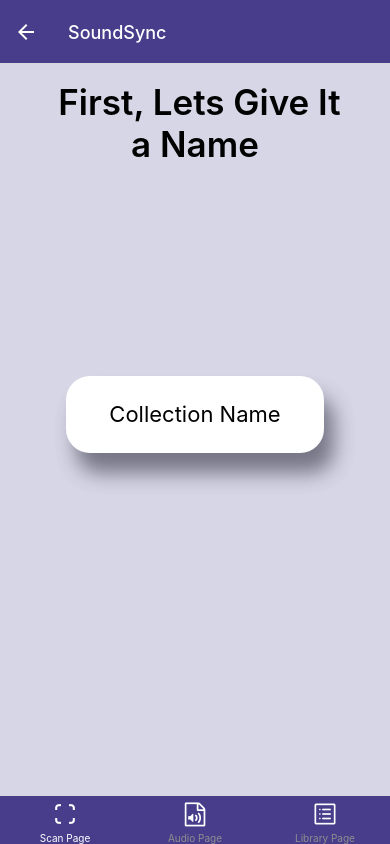
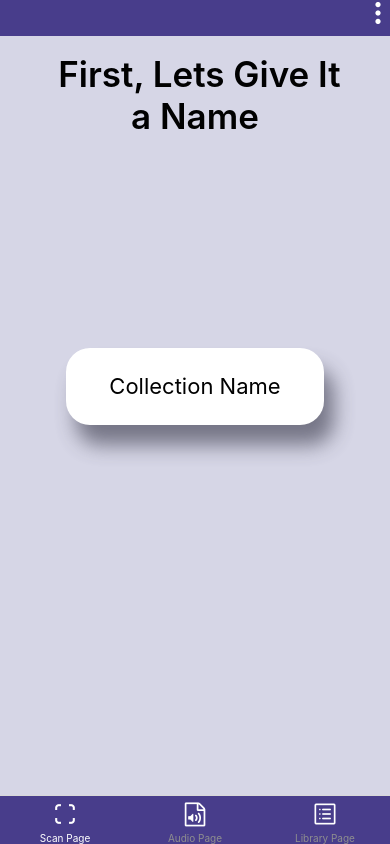
Before and after one commit to aiRamo/SoundSync, a React Native app: screen /Home in a window 390 px wide. Built offline with nearby package versions, Linux system fonts and the light colour scheme.

Commit message:
status bar

```diff
--- a/App.js
+++ b/App.js
@@ -90,7 +90,7 @@ export default function App() {
         <Stack.Screen
           name="Home"
           component={HomeScreen}
-          options={{ title: "SoundSync" }}
+          options={{ title: "SoundSync", headerShown: false }}
         />
         <Stack.Screen
           name="Profile"
--- a/components/UI/sheetScanPrompter.js
+++ b/components/UI/sheetScanPrompter.js
@@ -49,7 +49,7 @@ const SheetScanPrompt = ({ collectionName }) => {
   useEffect(() => {
     //192.168.86.41 -- B
     //192.168.1.238 -- A
-    ws.current = new WebSocket("ws://192.168.1.238:4000"); // Replace with your WebSocket server URL
+    ws.current = new WebSocket("ws://192.168.86.33:4000"); // Replace with your WebSocket server URL
 
     ws.current.onopen = () => {
       console.log("WebSocket connection opened");
@@ -106,7 +106,7 @@ const SheetScanPrompt = ({ collectionName }) => {
 
       //192.168.86.41 -- B
       //192.168.1.238 -- A
-      const apiUrl = "http://192.168.1.238:3000/upload"; // Replace with your locally hosted API URL (ipv4)
+      const apiUrl = "http://192.168.86.33:3000/upload"; // Replace with your locally hosted API URL (ipv4)
 
       const data = {
         uid: id, // This is the Firebase UID
--- a/screens/Library.js
+++ b/screens/Library.js
@@ -88,9 +88,6 @@ export default function Library({ navigation }) {
   };
 
   // Sort the filteredImageUrls based on the sorting order
-  const sortedImageUrls = isDescendingOrder
-    ? [...filteredImageUrls].sort((a, b) => b.localeCompare(a)) // Descending order
-    : [...filteredImageUrls].sort((a, b) => a.localeCompare(b));
 
   return (
     <View style={{ flex: 1 }}>
--- a/screens/Scan.js
+++ b/screens/Scan.js
@@ -6,14 +6,19 @@ import {
   TouchableOpacity,
   Text,
   TextInput,
+  StatusBar,
 } from "react-native";
 import SheetScanPrompt from "../components/UI/sheetScanPrompter";
 import styles from "../components/styleSheetScan";
+import Drop from "../components/Drop";
+import { AUTH } from "../firebaseConfig";
+import { Entypo } from "@expo/vector-icons";
 
-export default function Scan() {
+export default function Scan({ navigation }) {
   const [scannerPhase, setScannerPhase] = useState(0);
   const [collectionName, onChangeCollectionName] = useState("");
   const [confirmNameButton, setConfirmNameButton] = useState(false);
+  const [isDropdownVisible, setDropdownVisible] = useState(false);
 
   // Initialize animated values
   const fadeAnim1 = useRef(new Animated.Value(0)).current;
@@ -59,7 +64,62 @@ export default function Scan() {
     }
   }, [collectionName]);
 
+  const handleSignOut = async () => {
+    try {
+      await AUTH.signOut();
+      navigation.navigate("Login", {});
+      // Redirect or perform any other action after signing out.
+    } catch (error) {
+      console.error("Error signing out:", error);
+    }
+  };
+
+  const toggleDropdown = () => {
+    setDropdownVisible(!isDropdownVisible);
+  };
+
+  const handleDropdownSelect = (option) => {
+    // Handle the selected option here
+    if (option === "Settings") {
+      navigation.navigate("Profile", {});
+      // Handle the "Settings" action here
+    } else if (option === "Sign Out") {
+      handleSignOut();
+      // Handle the "Sign Out" action here
+    }
+
+    // Close the dropdown
+    setDropdownVisible(false);
+  };
+
   return (
+    <View style={{ flex: 1 }}>
+      <View
+        style={{
+          backgroundColor: "darkslateblue",
+        }}
+      >
+        <View
+          style={{
+            marginTop: StatusBar.currentHeight,
+            flexDirection: "row",
+            justifyContent: "flex-end",
+          }}
+        >
+          <TouchableOpacity
+            style={{ marginBottom: 10 }}
+            onPress={toggleDropdown}
+          >
+            <Entypo name="dots-three-vertical" size={24} color="white" />
+          </TouchableOpacity>
+          <Drop
+            isVisible={isDropdownVisible}
+            options={["Settings", "Sign Out", "Close"]}
+            onSelect={handleDropdownSelect}
+            onClose={() => setDropdownVisible(false)}
+          />
+        </View>
+      </View>
       <View style={styles.container}>
         <View style={styles.namePropmtContent}>
           {scannerPhase == 0 && (
@@ -102,5 +162,6 @@ export default function Scan() {
           </Animated.View>
         )}
       </View>
+    </View>
   );
 }
```
Lines whose indentation alone changed are shown as unchanged.
